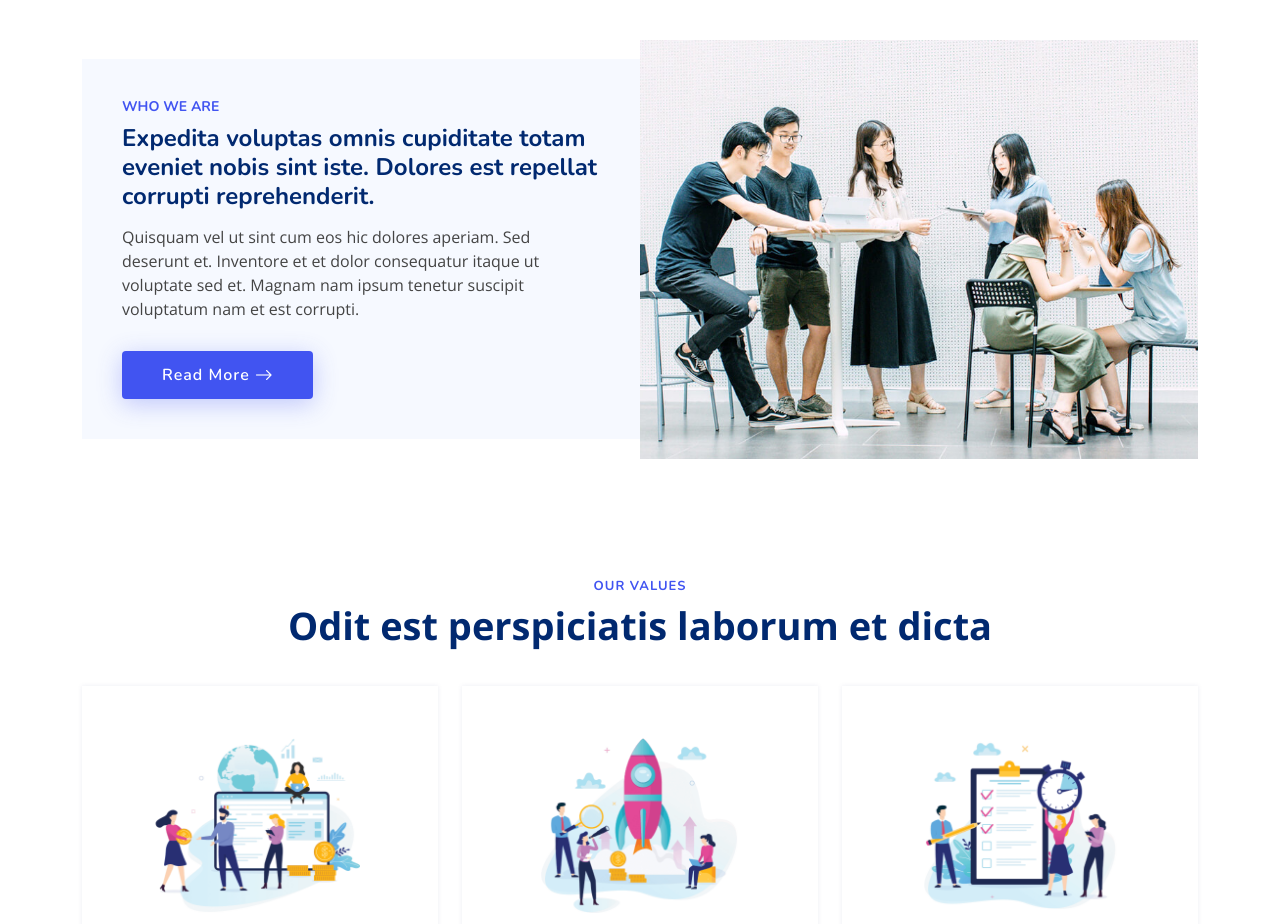
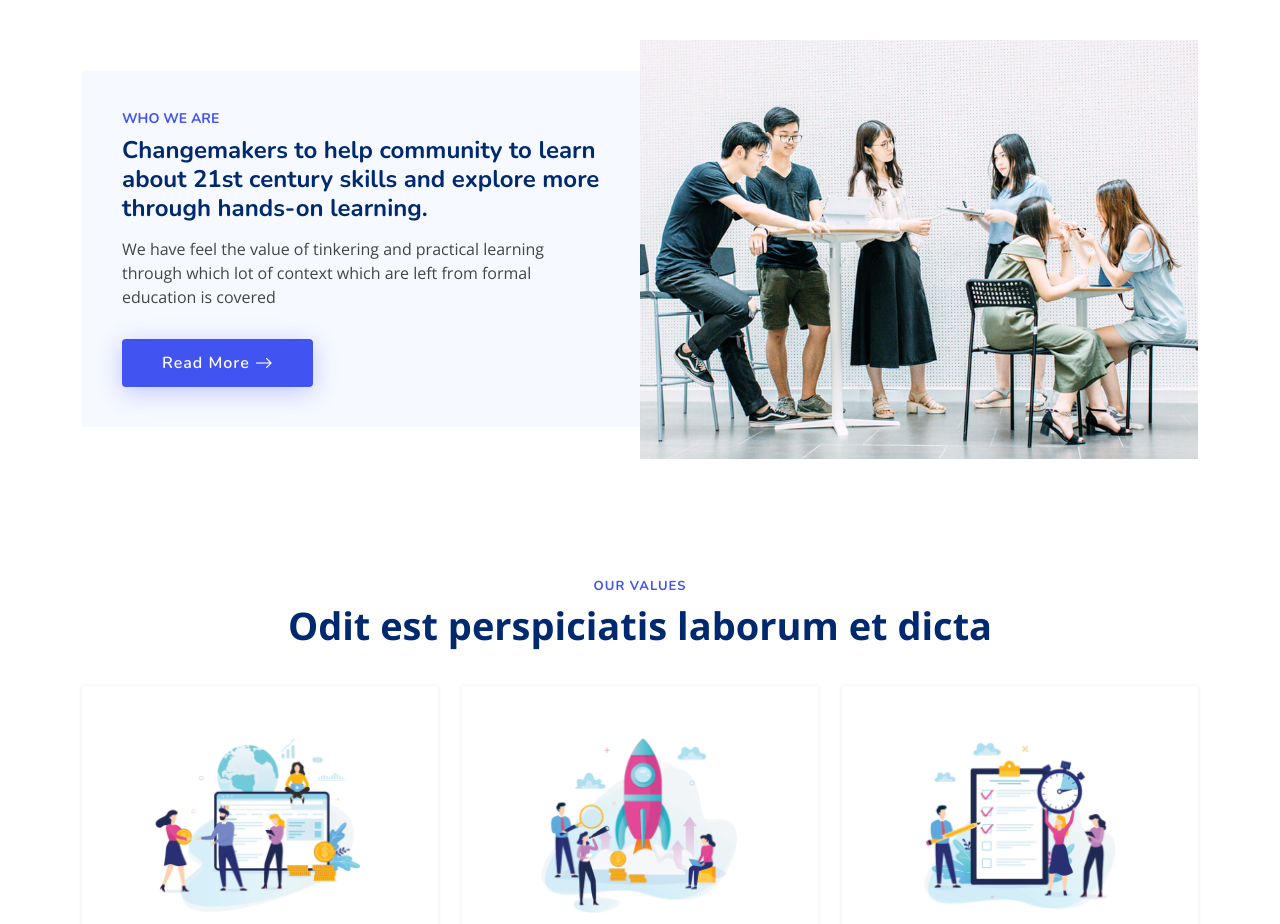
Before and after one commit to tinker-academy/main-website, a plain HTML site: page temp/index.html in a window 1280 px wide. Shown: the part 820-1744 px from the top of the page. Drawn offline with nearby package versions, Linux system fonts and the light colour scheme.

Commit message:
about section heading change

```diff
--- a/temp/index.html
+++ b/temp/index.html
@@ -110,9 +110,9 @@
           <div class="col-lg-6 d-flex flex-column justify-content-center" data-aos="fade-up" data-aos-delay="200">
             <div class="content">
               <h3>Who We Are</h3>
-              <h2>Expedita voluptas omnis cupiditate totam eveniet nobis sint iste. Dolores est repellat corrupti reprehenderit.</h2>
+              <h2>Changemakers to help community to learn about 21st century skills and explore more through hands-on learning.</h2>
               <p>
-                Quisquam vel ut sint cum eos hic dolores aperiam. Sed deserunt et. Inventore et et dolor consequatur itaque ut voluptate sed et. Magnam nam ipsum tenetur suscipit voluptatum nam et est corrupti.
+                We have feel the value of tinkering and practical learning through which lot of context which are left from formal education is covered
               </p>
               <div class="text-center text-lg-start">
                 <a href="#" class="btn-read-more d-inline-flex align-items-center justify-content-center align-self-center">
```
